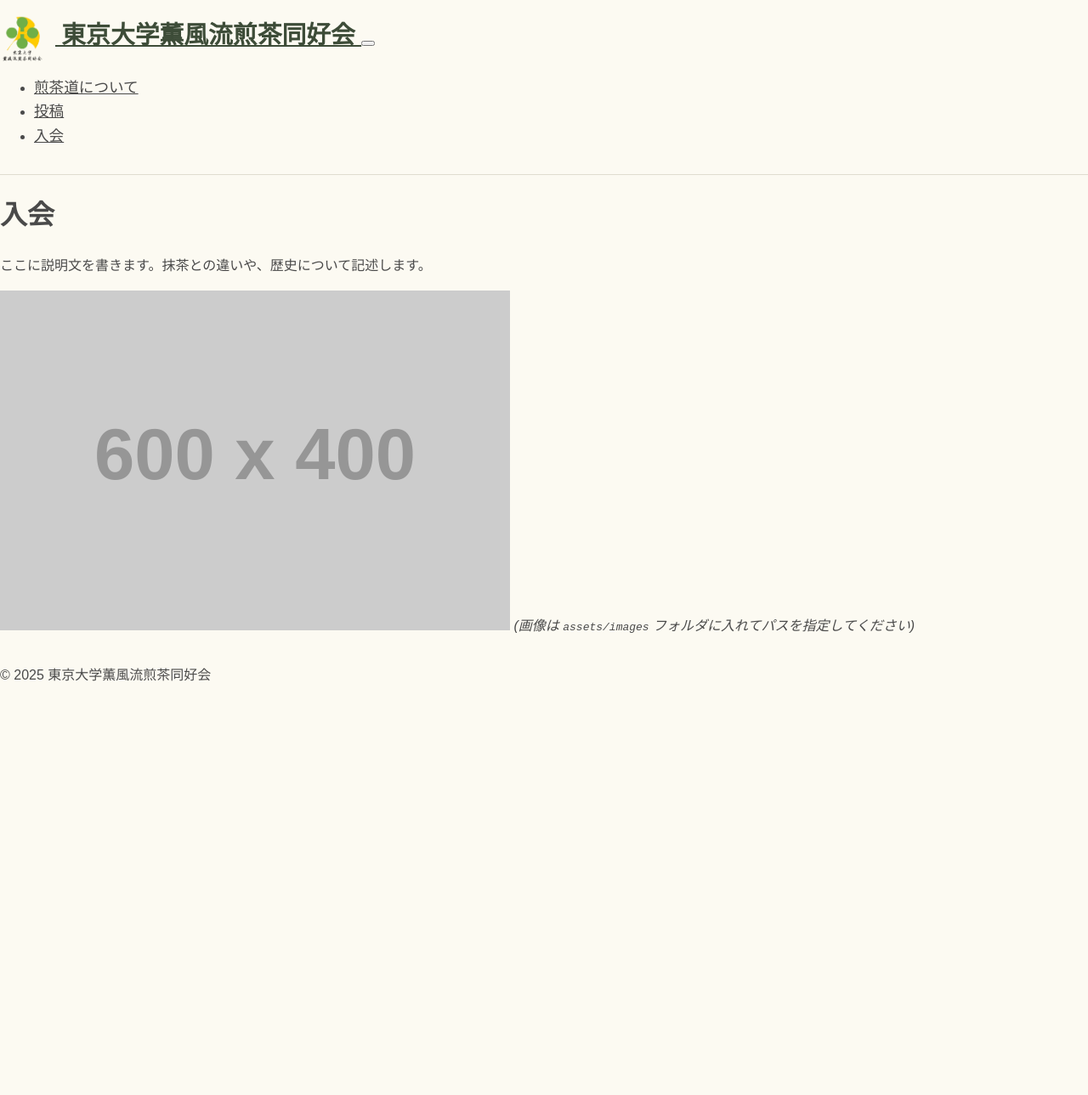
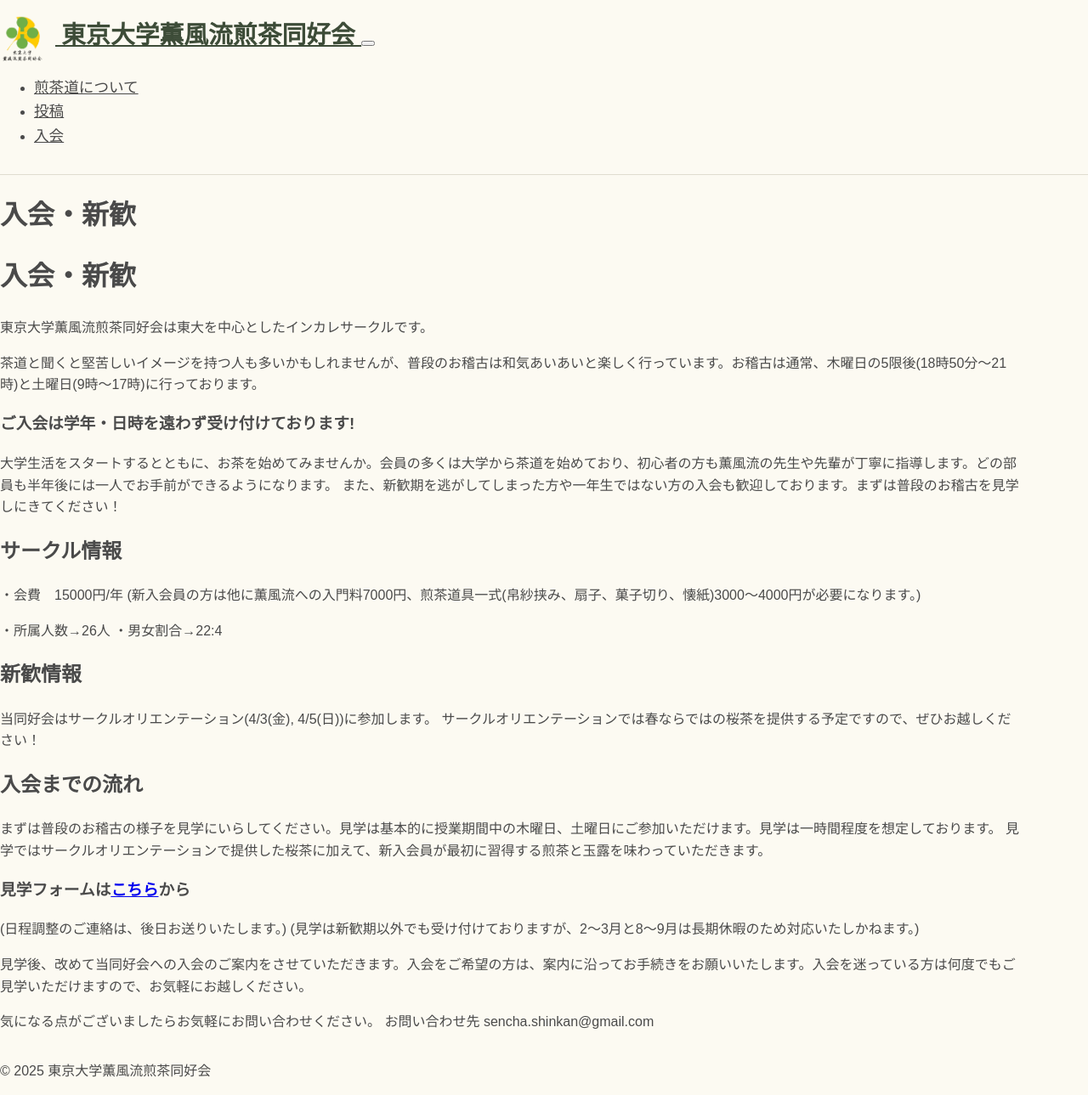
Before and after one commit to citrusml/sencha_ut, a Jekyll site: the page built from join.md, in a window 1280 px wide. Shown: the whole page at 85% size. Built offline with Jekyll 4.4.1, drawn with Linux system fonts in a browser that asks for light colours; some web fonts are replaced; comment, search, counter and statistics services are not loaded; before the commit the page ends 900 px from its top, so only the background shows below that.

Commit message:
入会新歓内容

```diff
--- a/assets/css/style.css
+++ b/assets/css/style.css
@@ -394,6 +394,7 @@
 .responsive-image img {
   width: 100%;
   height: auto;
+  max-width: 500px; /* 写真の最大幅を制限 */
   border-radius: 8px;
   box-shadow: 0 2px 8px rgba(0, 0, 0, 0.1);
 }
--- a/join.md
+++ b/join.md
@@ -1,9 +1,41 @@
 ---
 layout: page
-title: 入会
+title: 入会・新歓
 ---
 
-ここに説明文を書きます。抹茶との違いや、歴史について記述します。
+# 入会・新歓
 
-![お茶会の様子](https://placehold.jp/600x400.png)
-*(画像は `assets/images` フォルダに入れてパスを指定してください)*
+東京大学薫風流煎茶同好会は東大を中心としたインカレサークルです。
+
+茶道と聞くと堅苦しいイメージを持つ人も多いかもしれませんが、普段のお稽古は和気あいあいと楽しく行っています。お稽古は通常、木曜日の5限後(18時50分〜21時)と土曜日(9時〜17時)に行っております。
+
+### <strong>ご入会は学年・日時を遠わず受け付けております!</strong>
+
+大学生活をスタートするとともに、お茶を始めてみませんか。会員の多くは大学から茶道を始めており、初心者の方も薫風流の先生や先輩が丁寧に指導します。どの部員も半年後には一人でお手前ができるようになります。
+また、新歓期を逃がしてしまった方や一年生ではない方の入会も歓迎しております。まずは普段のお稽古を見学しにきてください！
+
+## サークル情報
+
+・会費　15000円/年
+(新入会員の方は他に薫風流への入門料7000円、煎茶道具一式(帛紗挟み、扇子、菓子切り、懐紙)3000〜4000円が必要になります。)
+
+・所属人数→26人
+・男女割合→22:4
+
+## 新歓情報
+当同好会はサークルオリエンテーション(4/3(金), 4/5(日))に参加します。
+サークルオリエンテーションでは春ならではの桜茶を提供する予定ですので、ぜひお越しください！
+
+## 入会までの流れ
+
+まずは普段のお稽古の様子を見学にいらしてください。見学は基本的に授業期間中の木曜日、土曜日にご参加いただけます。見学は一時間程度を想定しております。
+見学ではサークルオリエンテーションで提供した桜茶に加えて、新入会員が最初に習得する煎茶と玉露を味わっていただきます。
+
+### <strong>見学フォームは[こちら](https://forms.gle/nJv1PbJoYjtz5vow5)から</strong>
+(日程調整のご連絡は、後日お送りいたします。)
+(見学は新歓期以外でも受け付けておりますが、2〜3月と8〜9月は長期休暇のため対応いたしかねます。)
+
+見学後、改めて当同好会への入会のご案内をさせていただきます。入会をご希望の方は、案内に沿ってお手続きをお願いいたします。入会を迷っている方は何度でもご見学いただけますので、お気軽にお越しください。
+
+気になる点がございましたらお気軽にお問い合わせください。
+お問い合わせ先 sencha.shinkan@gmail.com
```
